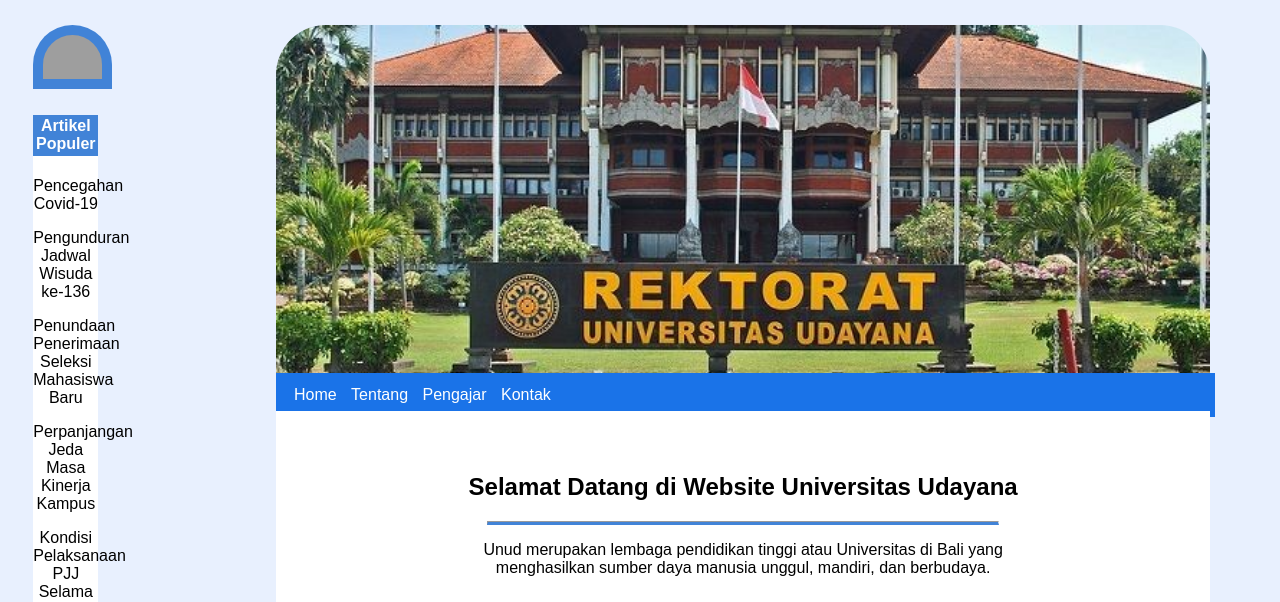
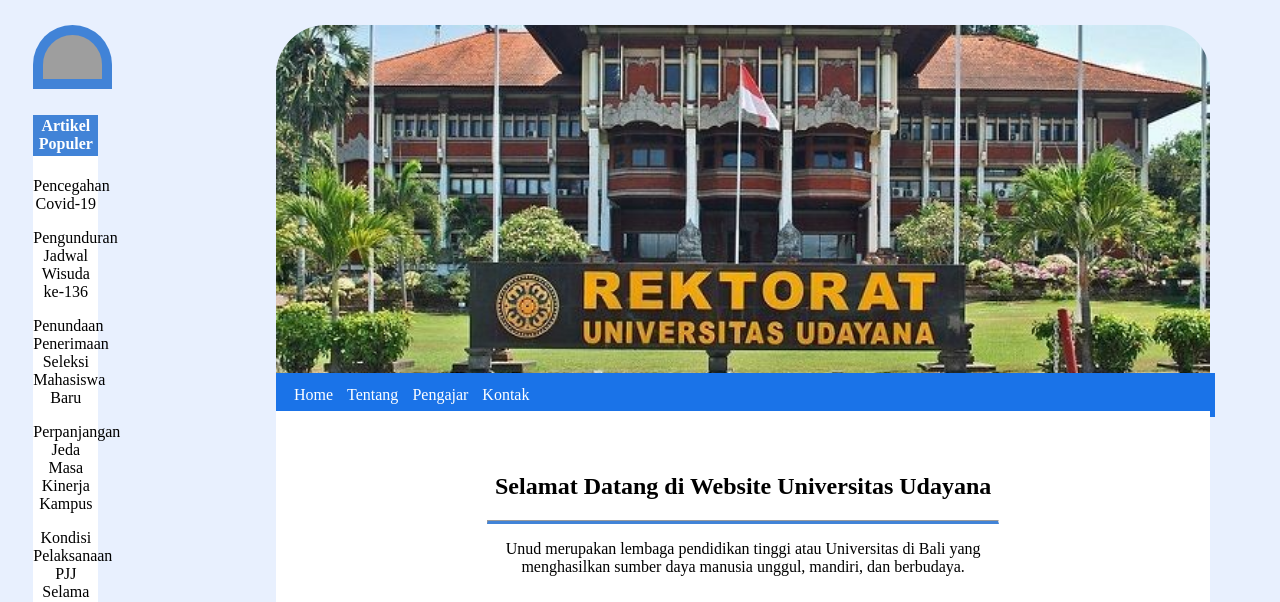
Before and after one commit to ibmhndr/PraktikumWebC, a PHP site: page /index.html in a window 1280 px wide. Shown: the top 602 px of the page. Run offline with PHP 8.4, Linux system fonts and the light colour scheme; grey boxes are pictures that could not be loaded.

Commit message:
Update style.css

```diff
--- a/modul6_1708561065/style.css
+++ b/modul6_1708561065/style.css
@@ -1,5 +1,4 @@
 	body{
-		font-family: fantasy;
 		background-color: #e8f0fe;
 		letter-spacing:0px;
 	}
```
